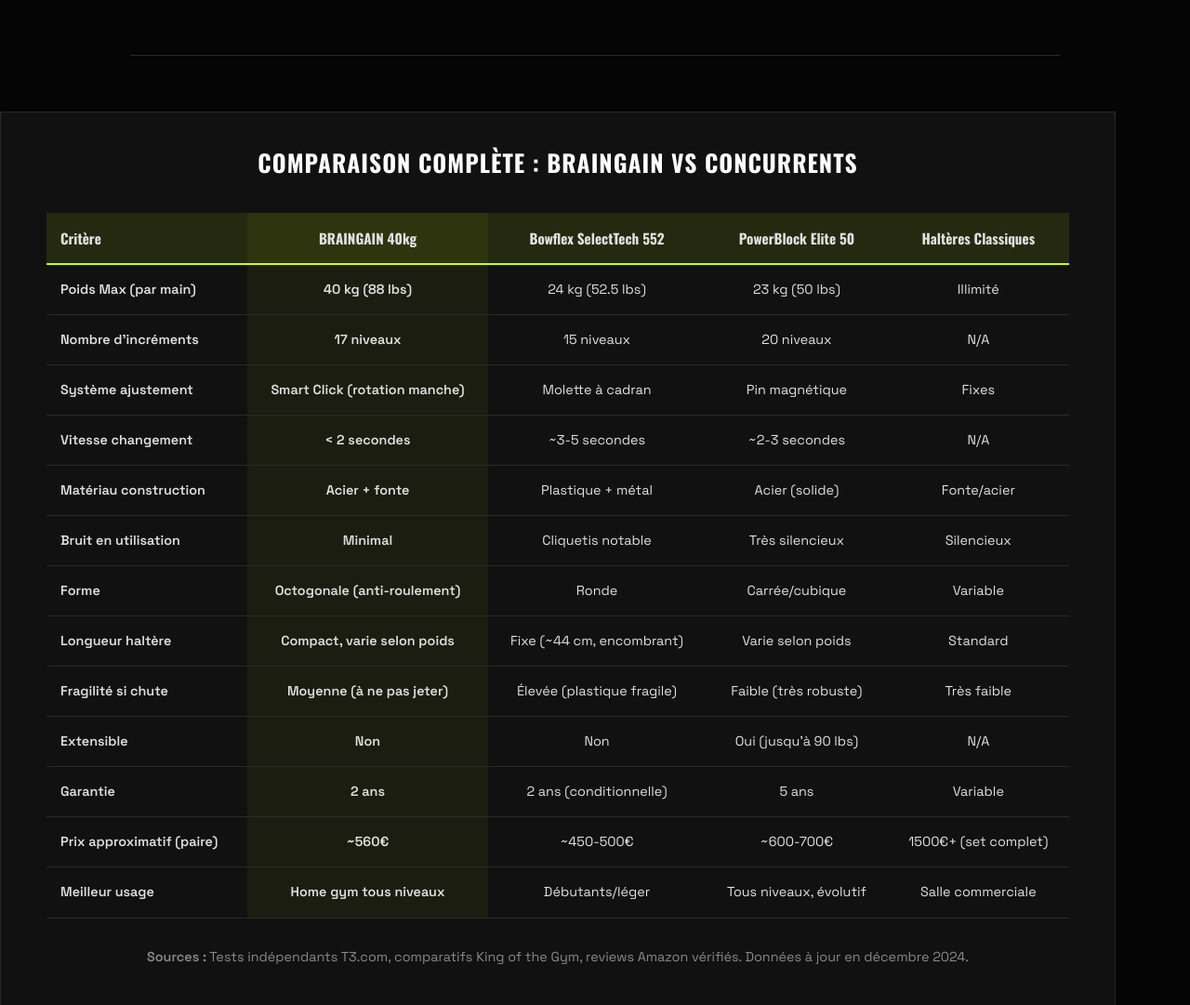
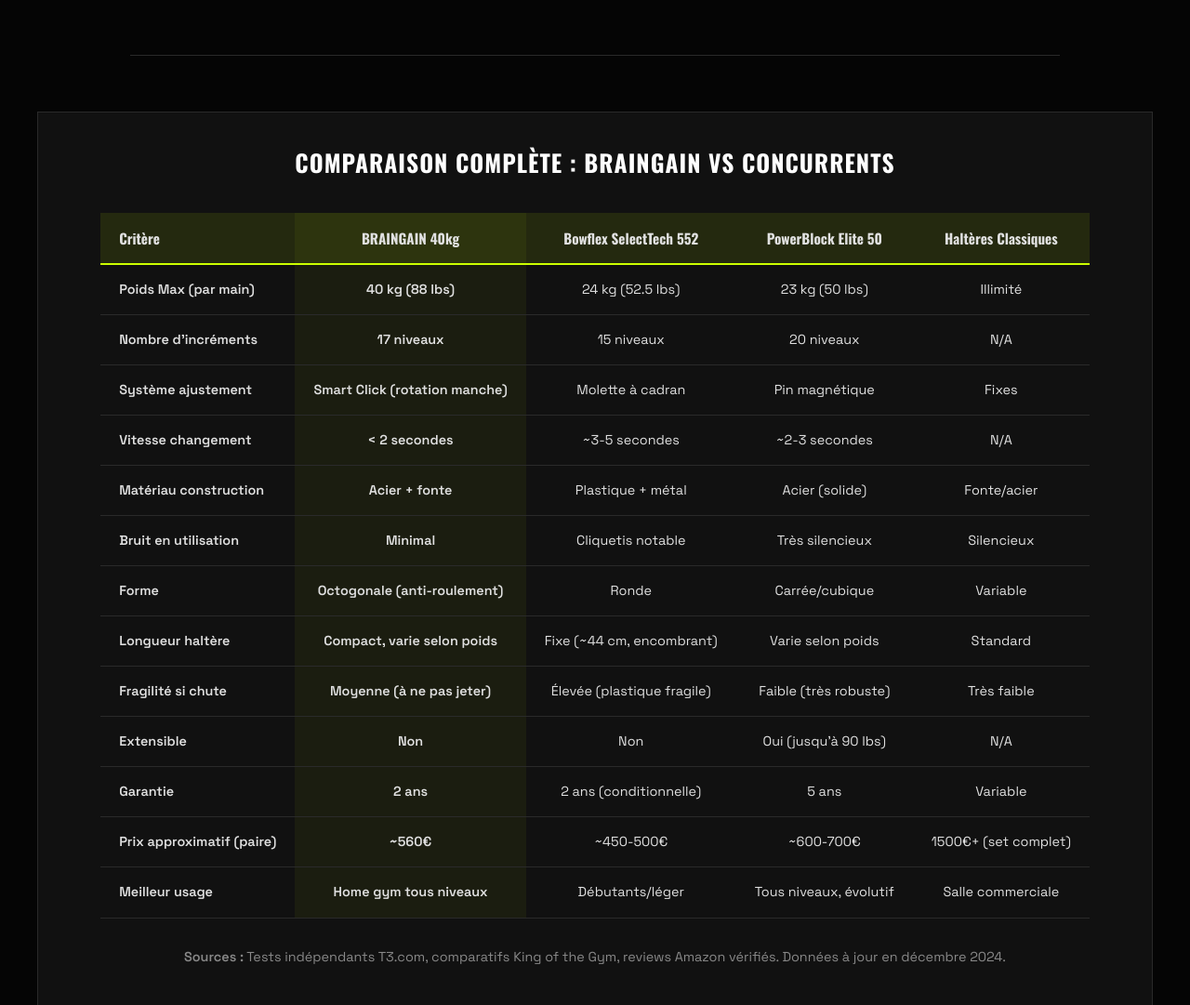
Before and after one commit to MaxouOsky12/poweradjust, a plain HTML site: page index.html in a window 1280 px wide. Shown: the part 1876-2957 px from the top of the page at 93% size. Drawn offline with nearby package versions, Linux system fonts and the light colour scheme.

Commit message:
Refactor comparison table layout and styles

```diff
--- a/index.html
+++ b/index.html
@@ -284,7 +284,8 @@ header {
   background: var(--card-bg);
   border: 1px solid var(--border);
   padding: 40px;
-  margin: 60px 0;
+  margin: 60px auto;
+  max-width: 1200px;
 }
 .comparison-table h2 {
   text-align: center;
@@ -292,9 +293,12 @@ header {
 }
 .table-wrapper {
   overflow-x: auto;
+  display: flex;
+  justify-content: center;
 }
 table {
-  width: 100%;
+  width: auto;
+  min-width: 800px;
   border-collapse: collapse;
   font-size: 0.9rem;
   margin: 0 auto;
@@ -303,23 +307,25 @@ thead {
   background: rgba(204, 255, 0, 0.1);
 }
 th {
-  padding: 15px;
+  padding: 15px 20px;
   text-align: center;
   font-family: 'Oswald';
   font-size: 0.95rem;
   border-bottom: 2px solid var(--neon);
+  white-space: nowrap;
 }
 th:first-child {
   text-align: left;
 }
 td {
-  padding: 15px;
+  padding: 15px 20px;
   border-bottom: 1px solid var(--border);
   text-align: center;
 }
 td:first-child {
   text-align: left;
   font-weight: 600;
+  white-space: nowrap;
 }
 tr:hover {
   background: rgba(255,255,255,0.02);
@@ -548,10 +554,10 @@ footer {
 </section>
 
 <!-- TABLEAU COMPARATIF DÉTAILLÉ -->
-<section class="comparison-table container" style="max-width: 1200px;">
+<section class="comparison-table">
   <h2>Comparaison Complète : BRAINGAIN vs Concurrents</h2>
-  <div class="table-wrapper" style="display: flex; justify-content: center;">
-    <table style="max-width: 1100px;">
+  <div class="table-wrapper">
+    <table>
       <thead>
         <tr>
           <th>Critère</th>
```
